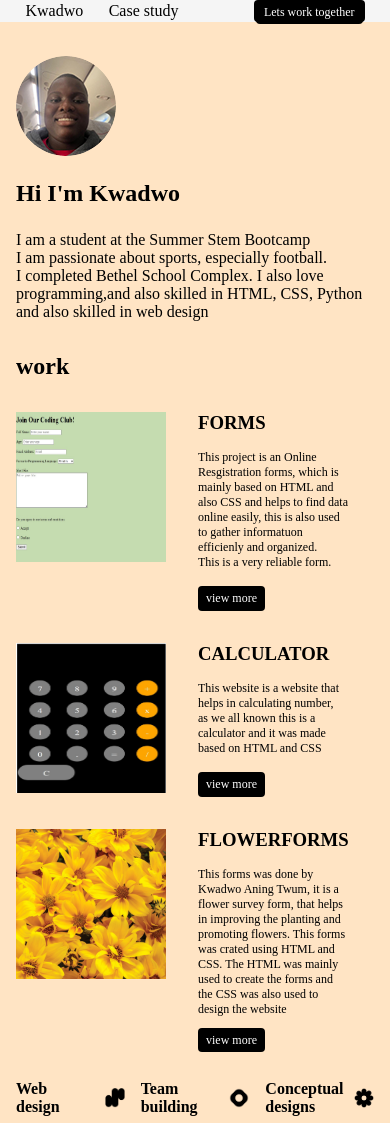
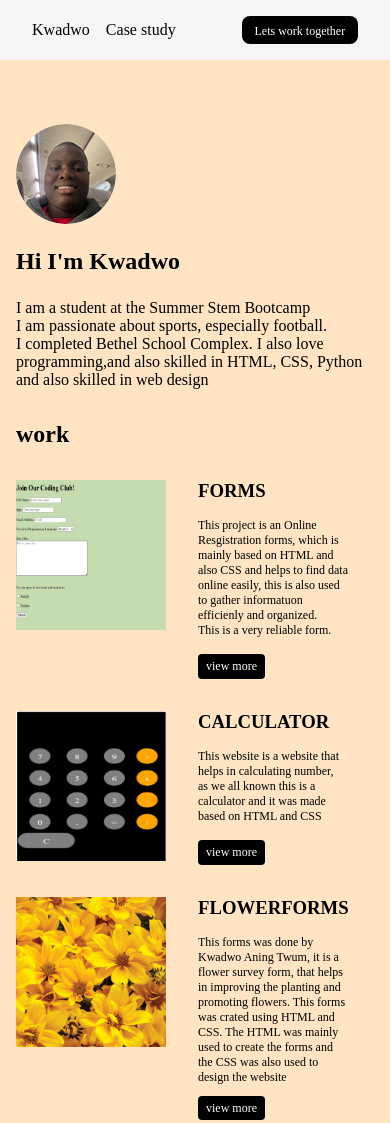
Before and after one commit to twumkwadwoaning/My-Portfolio, a plain HTML site: page index.html in a window 390 px wide. Shown: the top 1123 px of the page. Drawn offline with Linux system fonts and the light colour scheme.

Commit message:
Add files via upload

```diff
--- a/index.html
+++ b/index.html
@@ -13,8 +13,8 @@
             <li class="secondchild">Case study</li>
             <li class="thirdchild"><a href="mailto:twumkwadwoaning@gmail.com">Lets work together</a></li>
         </ul>
-    </header><br>
-    <main>
+    </header>
+    <main style="margin-top: 3rem;">
     <section class="personal-bio">
     <img src="Ellipse 1.png" alt="Ellipse 1.png">
     <h1>Hi I'm Kwadwo</h1>
--- a/personalportfolio.css
+++ b/personalportfolio.css
@@ -12,6 +12,7 @@ body {
 header{
             position: sticky;
             top: 0;
+            padding: 1rem;
             background-color: whitesmoke;}
 
 .head{
@@ -46,8 +47,8 @@ header{
 
 .thirdchild {
     background-color: BLACK;
-    padding: 2px;
-    border-radius: 4px;
+    padding: 0.5rem;
+    border-radius: 8px;
     color: white;
 
 }
@@ -150,6 +151,10 @@ a {
         width: 100%;
     }
 
+    .thirdchild{
+        padding: 0.3rem;
+    }
+
     .projects {
         margin: 0rem;
         padding: 1rem;
--- a/study.css
+++ b/study.css
@@ -11,6 +11,7 @@
 header{
        position: sticky;
        margin-right: 1000px;
+       padding: 1rem;
        background-color: whitesmoke;}
 
  ul{
@@ -66,10 +67,14 @@ header{
 
 .thirdchild {
     background-color: BLACK;
-    padding: 2px;
+    padding: 0.5rem;
     border-radius: 4px;
     color: white;
 
+}
+
+section h1,p{
+    margin-left: 2rem;
 }
 
 
@@ -162,7 +167,7 @@ button {
     }
 
     .thirdchild {
-        padding: 2px 3px;
+        padding: 0.3rem;
         font-size: 12px;
     }
 
```
Also changed, not shown: case study.html (+1 -1 lines).
